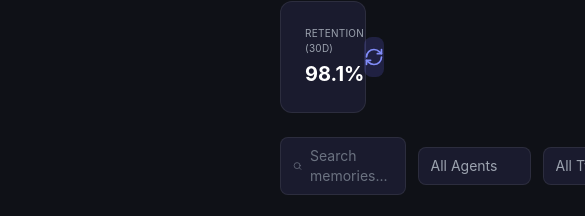
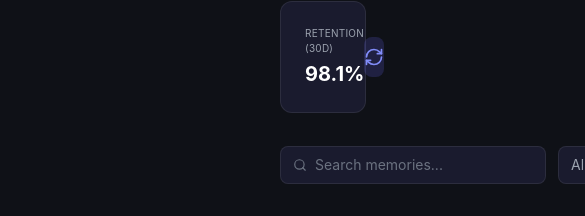
Before and after one commit to naviyanka/NVLabsCompany, a React (Vite) app in the folder dashboard/: page /memory in a window 390 px wide. Shown: the part 1205-1421 px from the top of the page, 585 px wide, since content can reach past the window. Built offline with nearby package versions, Linux system fonts and the light colour scheme; no server answers.

Commit message:
fix: address review feedback on Memory Center page
- Replace unused useState declarations with plain const values
- Replace non-functional span search bar with an actual input element (readOnly)
- Add responsive lg: breakpoints to three-column layout so it stacks on smaller viewports

```diff
--- a/dashboard/src/pages/Memory.tsx
+++ b/dashboard/src/pages/Memory.tsx
@@ -1,4 +1,3 @@
-import { useState } from 'react';
 import { Card } from '@/components/common/Card';
 import {
   Brain,
@@ -216,9 +215,9 @@ function formatCount(value: number): string {
 // ─── Main Component ────────────────────────────────────────────────────────────
 
 export function Memory() {
-  const [activeTab] = useState('Overview');
-  const [activeSubTab] = useState('Recent Memories');
-  const [activeDetailTab] = useState('Details');
+  const activeTab = 'Overview';
+  const activeSubTab = 'Recent Memories';
+  const activeDetailTab = 'Details';
 
   return (
     <div className="space-y-6">
@@ -276,7 +275,12 @@ export function Memory() {
       <div className="flex items-center gap-3">
         <div className="flex-1 flex items-center gap-2 px-3 py-2 bg-dark-surface border border-white/[0.08] rounded-lg">
           <Search size={14} className="text-gray-500" />
-          <span className="text-sm text-gray-500">Search memories...</span>
+          <input
+            type="text"
+            readOnly
+            placeholder="Search memories..."
+            className="flex-1 bg-transparent outline-none text-sm text-gray-500 placeholder-gray-500"
+          />
         </div>
         <select className="px-3 py-2 bg-dark-surface border border-white/[0.08] rounded-lg text-sm text-gray-400 appearance-none pr-8">
           <option>All Agents</option>
@@ -301,9 +305,9 @@ export function Memory() {
       </div>
 
       {/* Main Three-Column Layout */}
-      <div className="flex gap-4">
+      <div className="flex flex-col lg:flex-row gap-4">
         {/* LEFT COLUMN */}
-        <div className="w-[25%] flex-shrink-0 space-y-4">
+        <div className="w-full lg:w-[25%] lg:flex-shrink-0 space-y-4">
           {/* Memory Sources */}
           <Card padding="lg">
             <div className="flex items-center justify-between mb-3">
@@ -476,7 +480,7 @@ export function Memory() {
         </div>
 
         {/* RIGHT COLUMN - Memory Details Sidebar */}
-        <div className="w-[30%] flex-shrink-0">
+        <div className="w-full lg:w-[30%] lg:flex-shrink-0">
           <Card padding="none" className="sticky top-4">
             {/* Panel Header */}
             <div className="p-4 border-b border-white/[0.08]">
```
